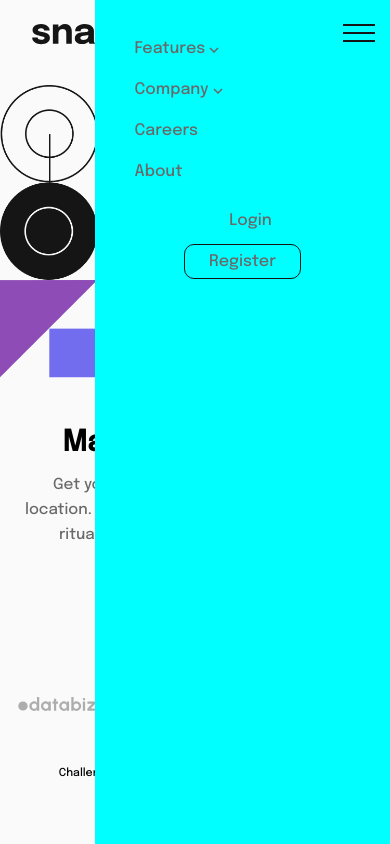
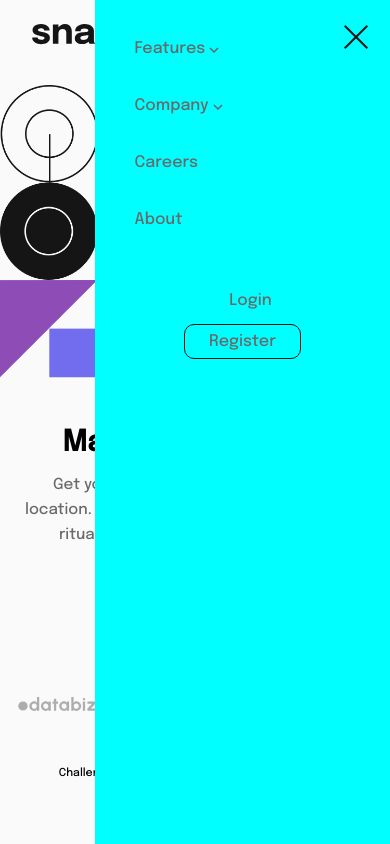
Before and after one commit to Agyanim/intro-section-with-dropdown-navigation-main, a plain HTML site: page index.html in a window 390 px wide. Both pictures are taken after a click on the picture 359 px from the left and 33 px from the top of the page. Drawn offline with Linux system fonts and the light colour scheme.

Commit message:
menu bar worked on

```diff
--- a/css/style.css
+++ b/css/style.css
@@ -26,7 +26,7 @@ header {
   gap: 10em;
   margin-top: 1.5em;
   margin-left: 12em;
-  display: none;
+  /* display: none; */
 }
 .logo {
   position: absolute;
@@ -89,6 +89,14 @@ a {
 }
 .icon-menu-wrapper {
   position: absolute;
+}
+.icon-menu-wrapper img{
+  cursor: pointer;
+}
+.op{
+  display: none;
+}
+.cl{
   display: none;
 }
 .content-wrapper {
@@ -146,12 +154,6 @@ a {
   top: -10em;
 }
 
-.toggle-active {
-  display: block;
-}
-.toggle-close {
-  display: none;
-}
 @media (max-width: 600px) {
   .logo {
     width: 22%;
@@ -163,12 +165,20 @@ a {
     margin-top: 1.5em;
     z-index: 1;
   }
-  #open{
+  .op{
     display: block;
   }
-  #close{
+  .close{
     display: none;
   }
+
+  .cl{
+    display: none;
+  }
+  .open{
+    display: block;
+  }
+
   .icon-menu-wrapper :first-child {
     position: inherit;
     margin-left: -10%;
@@ -183,11 +193,22 @@ a {
     height: 100vh;
     margin-top: -0.01em;
     left: -25%;
+    display: none;
   }
+  .toggle-active {
+    display: block;
+  }
+  .toggle-close {
+    display: none;
+  }
+
   .list-1,
   .list-2 {
     flex-direction: column;
     gap: 0.5em;
+  }
+  .list-1 > li{
+    margin-bottom: 1em;
   }
   #features ul :last-child {
     margin-bottom: 5em;
@@ -203,7 +224,7 @@ a {
     z-index: 2;
   }
   .list-2 {
-    margin-top: 1em;
+    margin-top: 2em;
     text-align: center;
   }
   .sub-list-1,
--- a/index.html
+++ b/index.html
@@ -35,11 +35,11 @@
     <header>
       <img class="logo" src="images/logo.svg" alt="" />
       <div class="icon-menu-wrapper">
-        <img id="open" src="images/icon-menu.svg" alt="" />
-        <img id="close" src="images/icon-close-menu.svg" alt="" />
+        <img class="op" id="open" src="images/icon-menu.svg" alt="" />
+        <img class="cl" id="close" src="images/icon-close-menu.svg" alt="" />
       </div>
       <nav class="navigation" id="navigation">
-        <div class="menu-list-1-wrapper hide">
+        <div class="menu-list-1-wrapper">
           <ul class="list-1">
             <li id="features">
               Features
@@ -89,7 +89,7 @@
             <li id="about"><a href="#">About</a></li>
           </ul>
         </div>
-        <div class="menu-list-2-wrapper hide">
+        <div class="menu-list-2-wrapper">
           <ul class="list-2">
             <li><a href="#">Login</a></li>
             <li class="register"><a href="#">Register</a></li>
--- a/js/script.js
+++ b/js/script.js
@@ -6,16 +6,19 @@ const subList2 = document.querySelector(".sub-list-2");
 
 const displayMenu = () => {
   activeMenuIcon.addEventListener("click", () => {
-    navigationEl.classList.toggle("toggle-active");
-    closeMenuIcon.classList.toggle("toggle-active");
-    activeMenuIcon.classList.toggle("toggle-close");
+    navigationEl.classList.add("toggle-active");
+    closeMenuIcon.classList.add("open");
+    activeMenuIcon.classList.add("close");
+
+
   });
 }
 const closeMenu = () => {
     closeMenuIcon.addEventListener("click", () => {
-      navigationEl.classList.toggle("toggle-close");
-      closeMenuIcon.classList.toggle("toggle-close");
-      activeMenuIcon.classList.toggle("toggle-active");
+      navigationEl.classList.remove("toggle-active");
+      closeMenuIcon.classList.remove("open");
+      activeMenuIcon.classList.remove("close");
+
     });
 
 };
```
